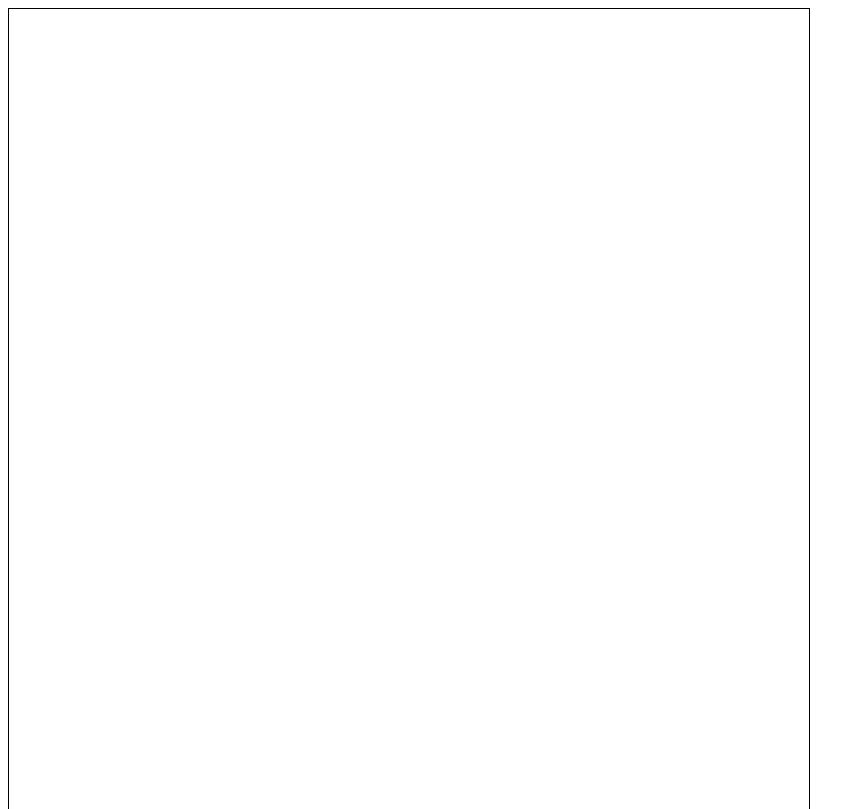
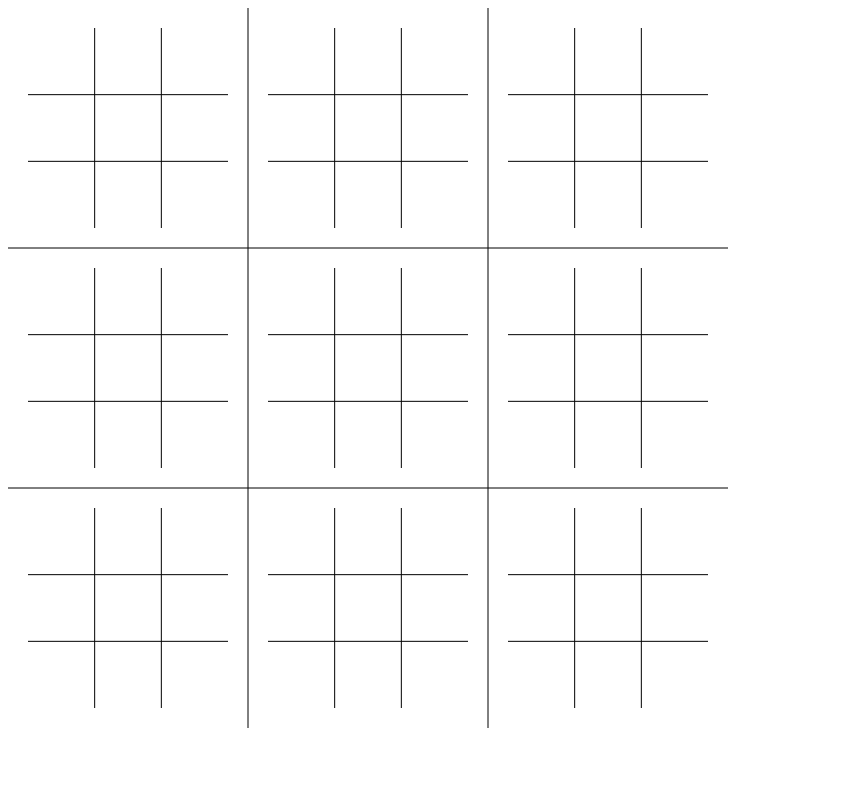
Before and after one commit to wgcrouch/ultic, a plain HTML site: page web/index.html in a window 1280 px wide. Shown: the whole page, without its empty margins (0-865 px from the left). Drawn offline with nearby package versions, Linux system fonts and the light colour scheme.

Commit message:
Added board drawing alogrithm

```diff
--- a/web/css/styles.css
+++ b/web/css/styles.css
@@ -7,7 +7,6 @@
     position:absolute;
     left:0px;
     top:0px;
-    border: 1px solid black;
 }
 
 #gamearea {
@@ -15,5 +14,4 @@
     position:absolute;
     left:0px;
     top:0px;
-    border: 1px solid black;
 }
--- a/web/index.html
+++ b/web/index.html
@@ -6,8 +6,8 @@
 
 <body>
     <div id="canvasCont">
-        <canvas id="gamearea" width="800" height="800"></canvas>
-        <canvas id="board" width="800" height="800"></canvas>
+        <canvas id="gamearea" width="720" height="720"></canvas>
+        <canvas id="board" width="720" height="720"></canvas>
     </div>
 
     <script src="//ajax.googleapis.com/ajax/libs/jquery/2.0.2/jquery.min.js"></script>
--- a/web/js/main.js
+++ b/web/js/main.js
@@ -1,25 +1,47 @@
 var Ultic = {};
 
 
+function Board(canvas, width, height) {
 
-Ultic.Board = {
-    width: 800,
-    height: 800,
-    init: function(canvas, width, height) {
-        this.width = width;
-        this.height = height;
-        this.canvas = canvas;
-    },
-    draw: function() {
-        var canvas = Ultic.canvas;
+    function line(startX, startY, endX, endY) {
+        canvas.moveTo(startX, startY);
+        canvas.lineTo(endX, endY);
+    }
 
+    var drawGrid = function(x, y, width, height) {
+        canvas.beginPath();
+        line(x + width/3, y, x + width/3, y + height);
+        line(x + width/3*2, y, x + width/3*2, y + height);
+        line(x, y + height/3, x + width, y + height/3);
+        line(x, y + height/3*2, x + width, y + height/3*2);
+        canvas.stroke();
+    };
 
+    function getCoordFromNum(num) {
+        return [Math.floor(num/3), num % 3];
     }
+
+    var draw = function() {
+        drawGrid(0, 0, width, height);
+        var padding = 20;
+        var sWidth = width/3 - (padding*2);
+        var sHeight = height/3 - (padding*2);
+        for (var i=0; i<=8; i++) {
+            var coords = getCoordFromNum(i);
+            drawGrid(coords[0] * width/3 + padding, coords[1] * height/3 + padding, sWidth, sHeight);
+        }
+    };
+
+    return {
+        draw: draw
+    };
+
 };
 
-$.ready(function() {
+$(function() {
     Ultic.gameCanvas = document.getElementById('gamearea').getContext('2d');
     Ultic.boardCanvas = document.getElementById('board').getContext('2d');
 
-    Ultic.Board.init(Ultic.boardCanvas, 800, 800);
+    var board = new Board(Ultic.boardCanvas, 720, 720);
+    board.draw();
 });
```
